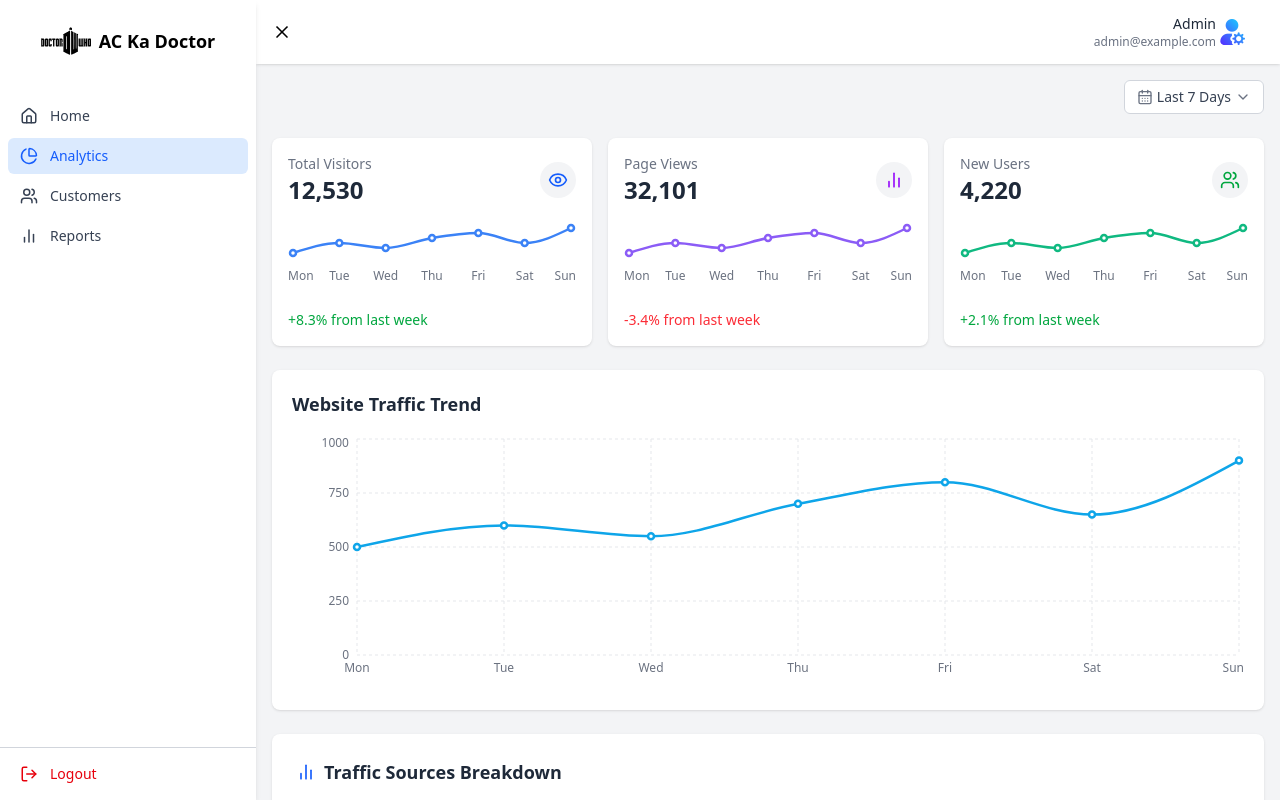
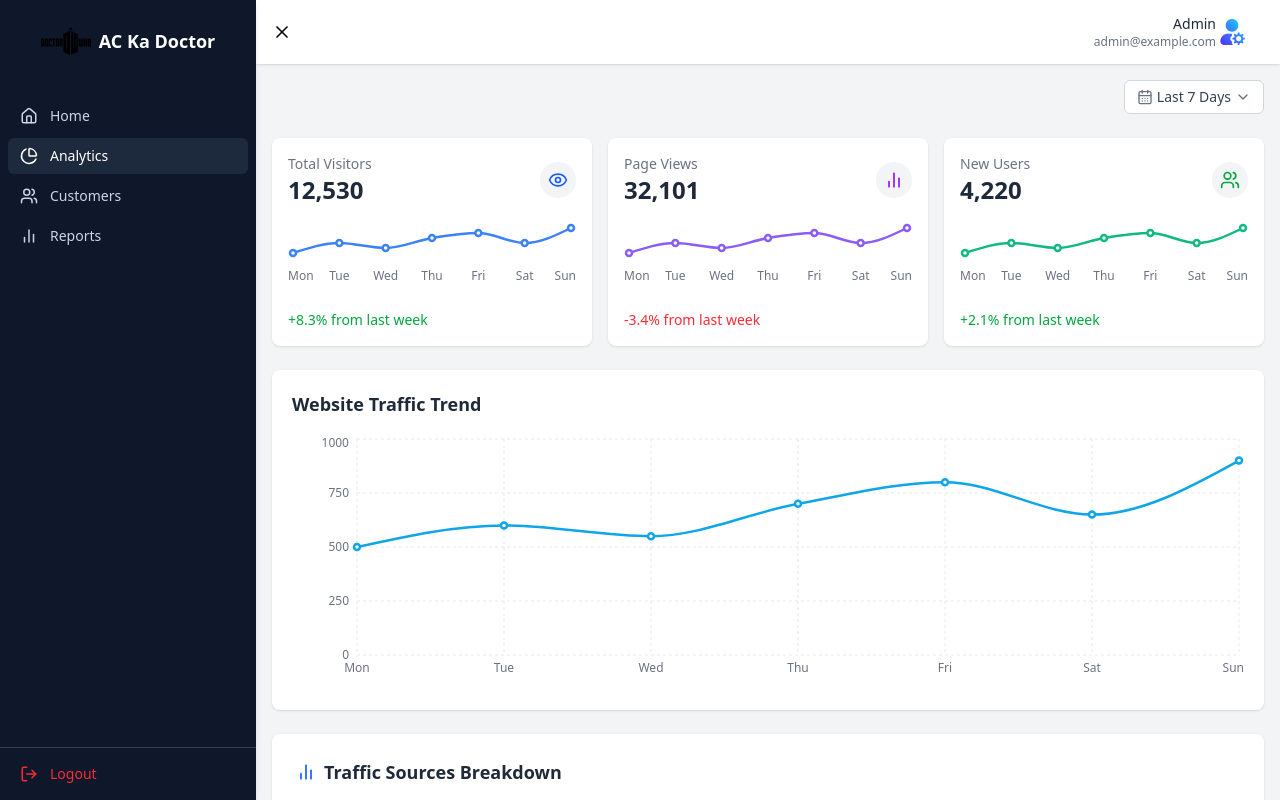
Before and after one commit to Akhlaque-Ur-Rahman/AC_Ka_Doctor, a Next.js app: page /analytics in a window 1280 px wide. Built offline with nearby package versions, Linux system fonts and the light colour scheme.

Commit message:
Sidebar color changed

```diff
--- a/components/layout/Sidebar.tsx
+++ b/components/layout/Sidebar.tsx
@@ -30,33 +30,33 @@ export default function Sidebar({
       className={`
         fixed sm:relative top-0 left-0 z-40
         h-screen sm:h-auto
-        bg-white shadow-md
+        bg-slate-900 text-slate-100
         transition-all duration-300
-        flex flex-col justify-between
+        flex flex-col justify-between shadow-md
         ${collapsed ? 'w-20' : 'w-64'}
         ${isMobileOpen ? 'translate-x-0' : '-translate-x-full sm:translate-x-0'}
       `}
     >
       <div>
-        {/* ✅ Top Brand Section with Mobile Close Icon */}
+        {/* 🔹 Top Brand Section for Mobile */}
         {isMobileOpen && (
           <div className="sm:hidden flex justify-between items-center px-4 py-4">
-            <div className="flex items-center gap-2 px-4 h-16">
+            <div className="flex items-center gap-2">
               <Image
                 src="/logo/brand-logo.svg"
                 alt="Logo"
                 width={28}
                 height={28}
               />
-              <span className="text-lg font-semibold">AC Ka Doctor</span>
+              <span className="text-lg font-semibold text-white">AC Ka Doctor</span>
             </div>
-            <button onClick={() => setIsMobileOpen(false)}>
+            <button onClick={() => setIsMobileOpen(false)} className="text-white">
               <X size={24} />
             </button>
           </div>
         )}
 
-        {/* ✅ Desktop Brand Logo when expanded */}
+        {/* 🔹 Desktop Brand Logo */}
         {!collapsed && (
           <div className="hidden sm:flex justify-center items-center gap-2 px-4 py-4">
             <Image
@@ -65,11 +65,11 @@ export default function Sidebar({
               width={50}
               height={50}
             />
-            <span className="text-lg font-semibold">AC Ka Doctor</span>
+            <span className="text-lg font-semibold text-white">AC Ka Doctor</span>
           </div>
         )}
 
-        {/* ✅ Collapsed Logo Only on Desktop */}
+        {/* 🔹 Collapsed Logo */}
         {collapsed && (
           <div className="hidden sm:flex justify-center px-4 py-4">
             <Image
@@ -81,15 +81,17 @@ export default function Sidebar({
           </div>
         )}
 
-        {/* ✅ Navigation */}
+        {/* 🔹 Navigation */}
         <nav className="flex flex-col gap-1 px-2 py-4">
           {links.map((link) => (
             <Link
               key={link.href}
               href={link.href}
               className={`flex items-center gap-3 px-3 py-2 rounded-md text-sm font-medium
-                hover:bg-blue-50 transition-colors
-                ${pathname === link.href ? 'bg-blue-100 text-blue-600' : 'text-gray-700'}
+                transition-colors
+                ${pathname === link.href
+                  ? 'bg-slate-800 text-white'
+                  : 'text-slate-300 hover:bg-slate-800'}
               `}
             >
               {link.icon}
@@ -99,10 +101,10 @@ export default function Sidebar({
         </nav>
       </div>
 
-      {/* ✅ Bottom Logout */}
-      <div className="p-2 border-t border-gray-300">
+      {/* 🔹 Logout Button */}
+      <div className="p-2 border-t border-slate-700">
         <button
-          className="flex items-center gap-3 px-3 py-2 text-sm font-medium text-red-600 hover:bg-red-50 w-full rounded-md"
+          className="flex items-center gap-3 px-3 py-2 text-sm font-medium text-red-500 hover:bg-slate-800 w-full rounded-md"
           onClick={() => alert('Logout')}
         >
           <LogOut size={18} />
```
Lines whose indentation alone changed are shown as unchanged.
